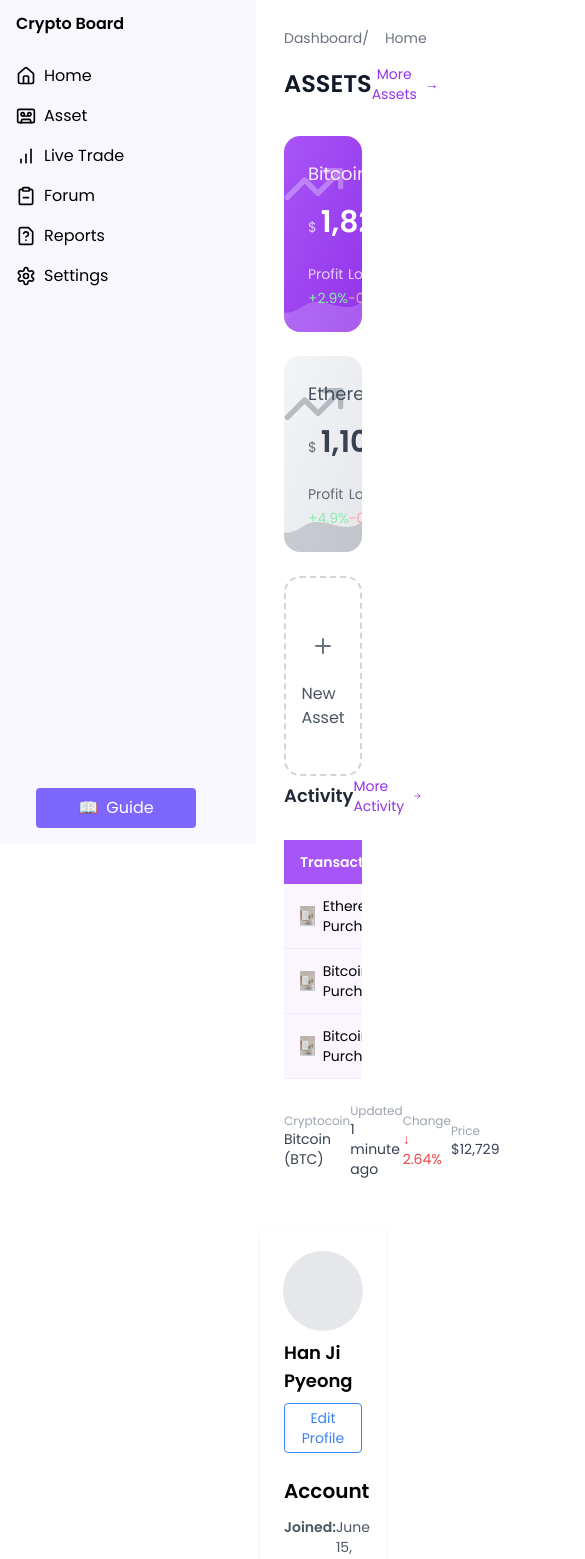
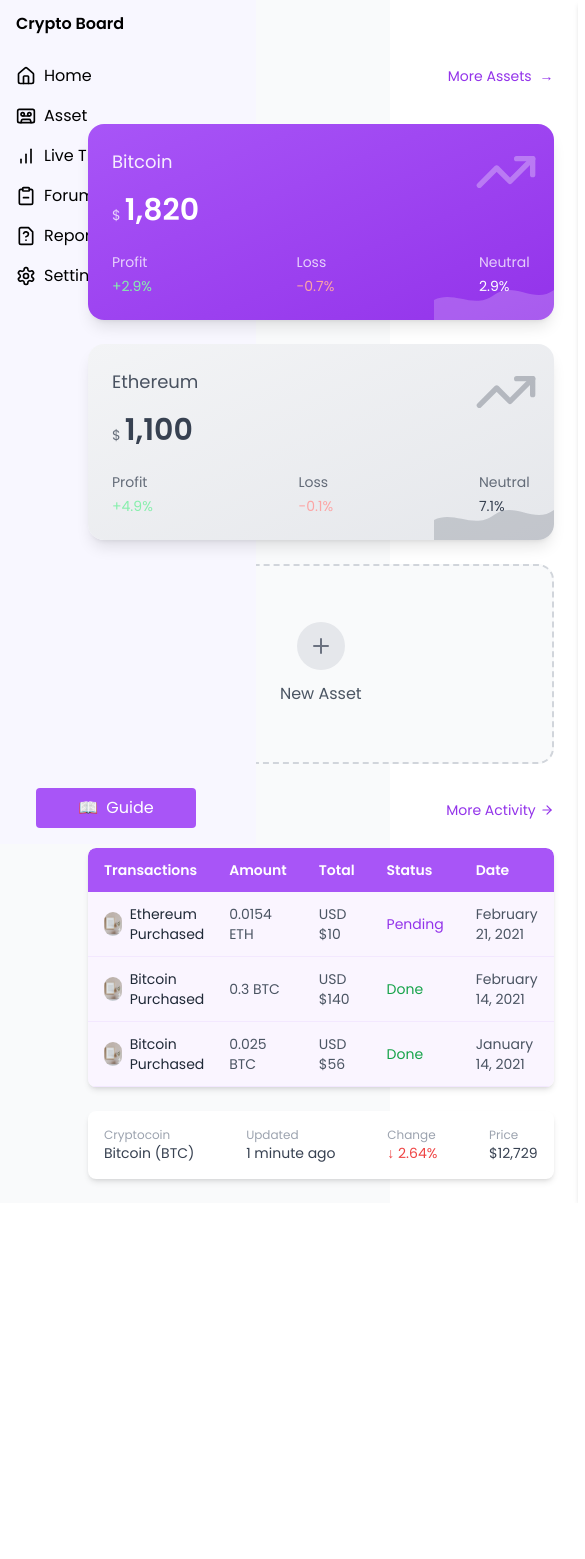
Before and after one commit to Govamarket/Crypto-Board, a React (Create React App) app: page / in a window 390 px wide. Shown: the top 1559 px of the page, 585 px wide, since content can reach past the window. After the commit the page ends 1203 px from the top, so only its background shows below. Built offline with nearby package versions, Linux system fonts and the light colour scheme.

Commit message:
initial commit

```diff
--- a/src/App.js
+++ b/src/App.js
@@ -10,32 +10,107 @@ import Guide from "./Components/Pages/Guide";
 import Forum from "./Components/Pages/Forum";
 import Report from "./Components/Pages/Report";
 import LiveTrade from "./Components/Pages/LiveTrade";
-
 import Contact from "./Components/Data/Contact";
 import Login from "./Components/Authentication/Login";
 import Register from "./Components/Authentication/Register";
 import Dashboard from "./Components/Dashboard/Dashboard";
 import Logout from "./Components/Authentication/Logout";
+
 function App() {
   return (
     <Router>
       <Routes>
-        {/* Main Dashboard Layout  ==> Dashboard-protected routes*/}
-        <Route element={<Dashboard />}>
-          <Route path="/logo" element={<Logo />} />
-          <Route index element={<AssetCard />} />
-          <Route path="/settings" element={<Setting />} />
-          <Route path="/traderprofile" element={<TraderProfile />} />
-          <Route path="/chart" element={<Chart />} />
-          <Route path="/help" element={<Help />} />
-          <Route path="/assets" element={<AssetCard />} />
-          <Route path="/guide" element={<Guide />} />
-          <Route path="/forum" element={<Forum />} />
-          <Route path="/report" element={<Report />} />
-          <Route path="/live-trade" element={<LiveTrade />} />
-        </Route>
+        {/* Dashboard Routes with Explicit Children */}
+        <Route
+          path="/logo"
+          element={
+            <Dashboard>
+              <Logo />
+            </Dashboard>
+          }
+        />
+        <Route
+          path="/"
+          element={
+            <Dashboard>
+              <AssetCard />
+            </Dashboard>
+          }
+        />
+        <Route
+          path="/settings"
+          element={
+            <Dashboard>
+              <Setting />
+            </Dashboard>
+          }
+        />
+        <Route
+          path="/traderprofile"
+          element={
+            <Dashboard>
+              <TraderProfile />
+            </Dashboard>
+          }
+        />
+        <Route
+          path="/chart"
+          element={
+            <Dashboard>
+              <Chart />
+            </Dashboard>
+          }
+        />
+        <Route
+          path="/help"
+          element={
+            <Dashboard>
+              <Help />
+            </Dashboard>
+          }
+        />
+        <Route
+          path="/assets"
+          element={
+            <Dashboard>
+              <AssetCard />
+            </Dashboard>
+          }
+        />
+        <Route
+          path="/guide"
+          element={
+            <Dashboard>
+              <Guide />
+            </Dashboard>
+          }
+        />
+        <Route
+          path="/forum"
+          element={
+            <Dashboard>
+              <Forum />
+            </Dashboard>
+          }
+        />
+        <Route
+          path="/report"
+          element={
+            <Dashboard>
+              <Report />
+            </Dashboard>
+          }
+        />
+        <Route
+          path="/live-trade"
+          element={
+            <Dashboard>
+              <LiveTrade />
+            </Dashboard>
+          }
+        />
 
-        {/* Public Routes  No Dashboard*/}
+        {/* Public Routes (No Dashboard) */}
         <Route path="/contact" element={<Contact />} />
         <Route path="/login" element={<Login />} />
         <Route path="/register" element={<Register />} />
--- a/src/Components/Dashboard/ActivityTable.js
+++ b/src/Components/Dashboard/ActivityTable.js
@@ -1,6 +1,6 @@
 import React from "react";
 import { ArrowRight } from "lucide-react";
-import pic from "../../Asset/pic.png";
+import pic from "../../Asset/pic.png"; // Ensure this is the correct path to your icon
 
 const transactions = [
   {
@@ -31,47 +31,58 @@ const transactions = [
 
 const ActivityTable = () => {
   return (
-    <div>
     <div className="space-y-6">
       <div className="flex justify-between items-center">
-          <h2 className="text-lg font-semibold text-gray-800">Activity</h2>
+        <h2 className="text-xl font-semibold text-gray-800">ACTIVITY</h2>
         <div className="text-sm text-purple-600 hover:underline cursor-pointer flex items-center gap-1">
           More Activity <ArrowRight size={14} />
         </div>
       </div>
 
-        <div className="p-0 overflow-hidden">
+      <div className="p-0 overflow-hidden rounded-lg shadow-md">
         <table className="w-full text-sm text-left">
           <thead className="bg-purple-500 text-white">
             <tr>
-                <th className="px-4 py-3">Transactions</th>
+              <th className="px-4 py-3 rounded-tl-lg">Transactions</th>
               <th className="px-4 py-3">Amount</th>
               <th className="px-4 py-3">Total</th>
               <th className="px-4 py-3">Status</th>
-                <th className="px-4 py-3">Date</th>
+              <th className="px-4 py-3 rounded-tr-lg">Date</th>
             </tr>
           </thead>
           <tbody>
             {transactions.map((tx, idx) => (
               <tr
                 key={idx}
-                  className="bg-purple-50 border-b border-purple-100"
+                className="bg-purple-50 border-b border-purple-100 hover:bg-purple-100 transition-colors"
               >
                 <td className="flex items-center gap-2 px-4 py-3">
-                    <img src={tx.icon} alt="icon" className="w-5 h-5" />
-                    {tx.title}
+                  <img
+                    src={tx.icon}
+                    alt="icon"
+                    className="w-6 h-6 rounded-full"
+                  />
+                  <span className="text-gray-800">{tx.title}</span>
                 </td>
-                  <td className="px-4 py-3">{tx.amount}</td>
-                  <td className="px-4 py-3">{tx.total}</td>
-                  <td className="px-4 py-3 text-purple-600">{tx.status}</td>
-                  <td className="px-4 py-3">{tx.date}</td>
+                <td className="px-4 py-3 text-gray-600">{tx.amount}</td>
+                <td className="px-4 py-3 text-gray-600">{tx.total}</td>
+                <td
+                  className={`px-4 py-3 ${
+                    tx.status === "Pending"
+                      ? "text-purple-600"
+                      : "text-green-600"
+                  }`}
+                >
+                  {tx.status}
+                </td>
+                <td className="px-4 py-3 text-gray-600">{tx.date}</td>
               </tr>
             ))}
           </tbody>
         </table>
       </div>
 
-        <div className="flex justify-between items-center text-sm text-gray-700">
+      <div className="flex justify-between items-center text-sm text-gray-700 bg-white p-4 rounded-lg shadow-md">
         <div>
           <p className="text-xs text-gray-400">Cryptocoin</p>
           <p>Bitcoin (BTC)</p>
@@ -90,7 +101,6 @@ const ActivityTable = () => {
         </div>
       </div>
     </div>
-    </div>
   );
 };
 
--- a/src/Components/Dashboard/AssetCard.js
+++ b/src/Components/Dashboard/AssetCard.js
@@ -1,7 +1,4 @@
-import React from "react";
 import { TrendingUp, Plus } from "lucide-react";
-import TraderProfile from "../Data/TraderProfile";
-import ActivityTable from "./ActivityTable";
 
 const AssetCardDetails = ({
   title,
@@ -16,8 +13,8 @@ const AssetCardDetails = ({
 }) => {
   if (isAddCard) {
     return (
-      <div className="bg-white rounded-2xl p-6 flex flex-col items-center justify-center min-h-[200px] border-2 border-dashed border-gray-300 hover:border-gray-400 transition-colors cursor-pointer">
-        <div className="w-12 h-12 bg-white rounded-full flex items-center justify-center mb-3">
+      <div className="bg-gray-50 rounded-2xl p-6 flex flex-col items-center justify-center min-h-[200px] border-2 border-dashed border-gray-300 hover:border-gray-400 transition-colors cursor-pointer">
+        <div className="w-12 h-12 bg-gray-200 rounded-full flex items-center justify-center mb-3">
           <Plus className="w-6 h-6 text-gray-500" />
         </div>
         <span className="text-gray-600 font-medium">New Asset</span>
@@ -27,7 +24,7 @@ const AssetCardDetails = ({
 
   return (
     <div
-      className={`${bgColor} rounded-2xl p-6 ${textColor} relative overflow-hidden`}
+      className={`${bgColor} rounded-2xl p-6 ${textColor} relative overflow-hidden shadow-lg`}
     >
       <div className="absolute right-4 top-4 opacity-30">
         <TrendingUp className="w-16 h-16" />
@@ -57,7 +54,6 @@ const AssetCardDetails = ({
           </div>
         </div>
       </div>
-
       <div className="absolute bottom-0 right-0 opacity-20">
         <svg width="120" height="60" viewBox="0 0 120 60" fill="none">
           <path
@@ -72,11 +68,8 @@ const AssetCardDetails = ({
 
 const AssetCard = () => {
   return (
-    <div className="flex flex-col lg:flex-row gap-6">
-      <div className="min-h-screen bg-white p-6">
-        <div className="max-w-7xl mx-auto flex flex-col lg:flex-row gap-6">
-          {/* Main content area */}
-          <div className="flex-1">
+    <div>
+      <div className="max-w-7xl mx-auto">
         {/* Header */}
         <div className="mb-8">
           <div className="flex items-center text-sm text-gray-500 mb-4">
@@ -104,7 +97,6 @@ const AssetCard = () => {
             neutral="2.9%"
             bgColor="bg-gradient-to-br from-purple-500 to-purple-600"
           />
-
           <AssetCardDetails
             title="Ethereum"
             amount={1100}
@@ -114,18 +106,8 @@ const AssetCard = () => {
             bgColor="bg-gradient-to-br from-gray-100 to-gray-200"
             textColor="text-gray-700"
           />
-
           <AssetCardDetails isAddCard={true} />
         </div>
-          </div>
-        </div>
-        <div children="max-w-7xl mx-auto mt-8">
-          <ActivityTable />
-        </div>
-      </div>
-      {/* TraderProfile on the right side */}
-      <div className="lg:w-80 xl:w-96 flex-shrink-0">
-        <TraderProfile />
       </div>
     </div>
   );
--- a/src/Components/Dashboard/Dashboard.js
+++ b/src/Components/Dashboard/Dashboard.js
@@ -1,16 +1,28 @@
-import { Outlet } from "react-router-dom";
+import React from "react";
 import SideBar from "../Layouts/SideBar";
+import AssetSummary from "./AssetSummary";
 import ActivityTable from "./ActivityTable";
 
-const Dashboard = () => {
+const Dashboard = ({ children }) => {
   return (
-    <div>
-      <div>
-        <SideBar />
+    <div className="flex min-h-screen bg-gray-50">
+      {/* Sidebar */}
+      <SideBar />
+
+      {/* Main Content Area */}
+      <div className="flex-1 p-6 ml-16">
+        {/* Asset Cards (children) */}
+        {children}
+
+        {/* Activity Table */}
+        <div className="mt-8">
+          <ActivityTable />
+        </div>
       </div>
-      <div className="ml-64 p-1">
-        <Outlet />
-        <ActivityTable />
+
+      {/* Right Sidebar (Trader Profile/Asset Summary) */}
+      <div className="w-72 p-4 bg-white shadow-md">
+        <AssetSummary />
       </div>
     </div>
   );
--- a/src/Components/Data/TraderProfile.js
+++ b/src/Components/Data/TraderProfile.js
@@ -1,5 +1,4 @@
 import React from "react";
-import AssetSummary from "../Dashboard/AssetSummary";
 
 const TraderProfile = ({
   name = "Han Ji Pyeong",
@@ -38,9 +37,6 @@ const TraderProfile = ({
           </div>
         </div>
       </div>
-      <div className="mt-6 flex flex-col items-center">
-        <AssetSummary />
-      </div>
     </div>
   );
 };
--- a/src/Components/Pages/Guide.js
+++ b/src/Components/Pages/Guide.js
@@ -4,7 +4,7 @@ import { Link } from "react-router-dom";
 
 const Guide = () => {
   return (
-    <div className="flex items-center justify-center bg-[#7D67FF] text-white w-40 h-10 px-4 py-2 rounded">
+    <div className="flex items-center justify-center bg-purple-500 text-white w-40 h-10 px-4 py-2 rounded">
       <Link to="/dashboard">
         <button className="flex items-center gap-2 text-center w-full">
           <span> {/* <ShieldCheck /> */}📖</span>
--- a/src/Components/Pages/LiveTrade.js
+++ b/src/Components/Pages/LiveTrade.js
@@ -3,7 +3,7 @@ import AssetSummary from "../Dashboard/AssetSummary";
 
 const LiveTrade = () => {
   return (
-    <div>
+    <div className="flex flex-col items-center justify-center h-screen">
       <AssetSummary />
     </div>
   );
```
Also changed, not shown: src/Components/Dashboard/AssetSummary.js (+33 -2 lines). Lines whose indentation alone changed are shown as unchanged.
